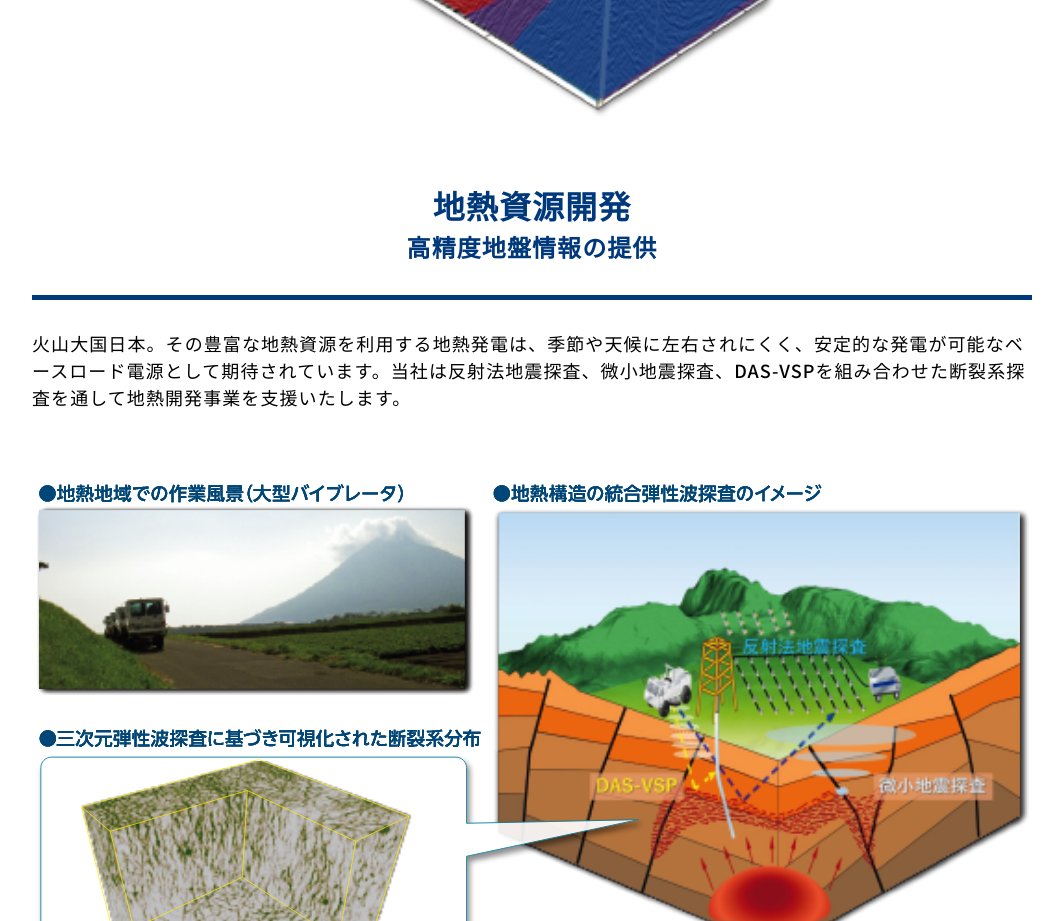
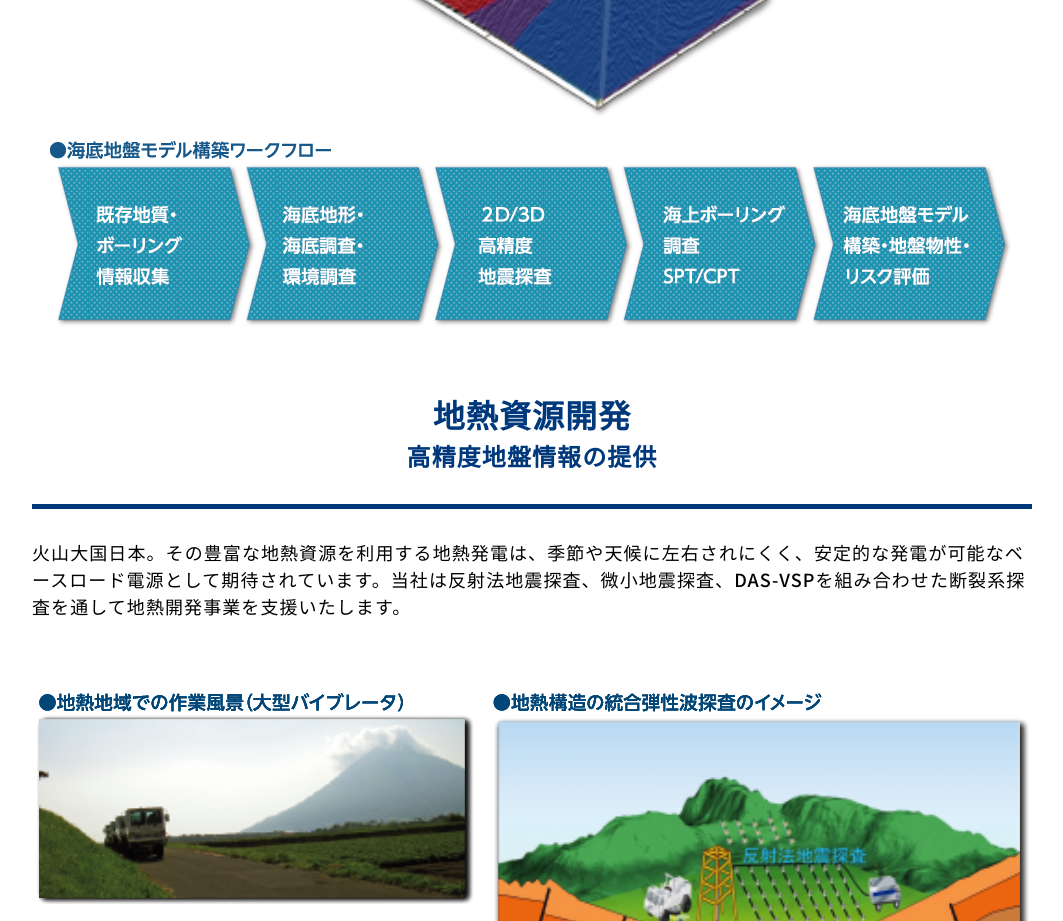
Before and after one commit to akiyukinitta/JGI, a website: page ejs/carbonNeutral.ejs in a window 1280 px wide. Shown: the part 2680-3601 px from the top of the page, without its empty margins (108-1171 px from the left). Drawn offline with nearby package versions, Linux system fonts and the light colour scheme; files that its build step writes are made by us from their sources; files whose address does not match are found by name.

Commit message:
カーボンニュートラルページに画像を追加

```diff
--- a/ejs/carbonNeutral.ejs
+++ b/ejs/carbonNeutral.ejs
@@ -52,6 +52,9 @@
                       <div class="un_carbonNeutral_image_block">
                         <img class="un_seismic_exploration_image" src="images/carbonNeutral/offshore_wind_power.png">
                       </div>
+                      <div class="un_carbonNeutral_image_block">
+                        <img class="un_model_building_image" src="images/carbonNeutral/model-building.png">
+                      </div>
                    </section>
 
                    <section id="geothermal-resource-development">
@@ -69,7 +72,7 @@
                     </section>
 
                     <div class="un_carbonNeutral_button_box">
-                        <a href="businessField.html" class="un_carbonNeutral_button">
+                        <a href="businessfield.html" class="un_carbonNeutral_button">
                             <span class="hp_arrowIcon">事業分野一覧に戻る</span>
                         </a>
                     </div>
--- a/sass/unique/_carbonNeutral.scss
+++ b/sass/unique/_carbonNeutral.scss
@@ -202,3 +202,7 @@
     margin-left: 28px;
     padding-top: 10px;
 }
+
+.un_model_building_image{
+    margin-top: 20px;
+}
```
Also changed, not shown: images/carbonNeutral/model-building.png (added).
